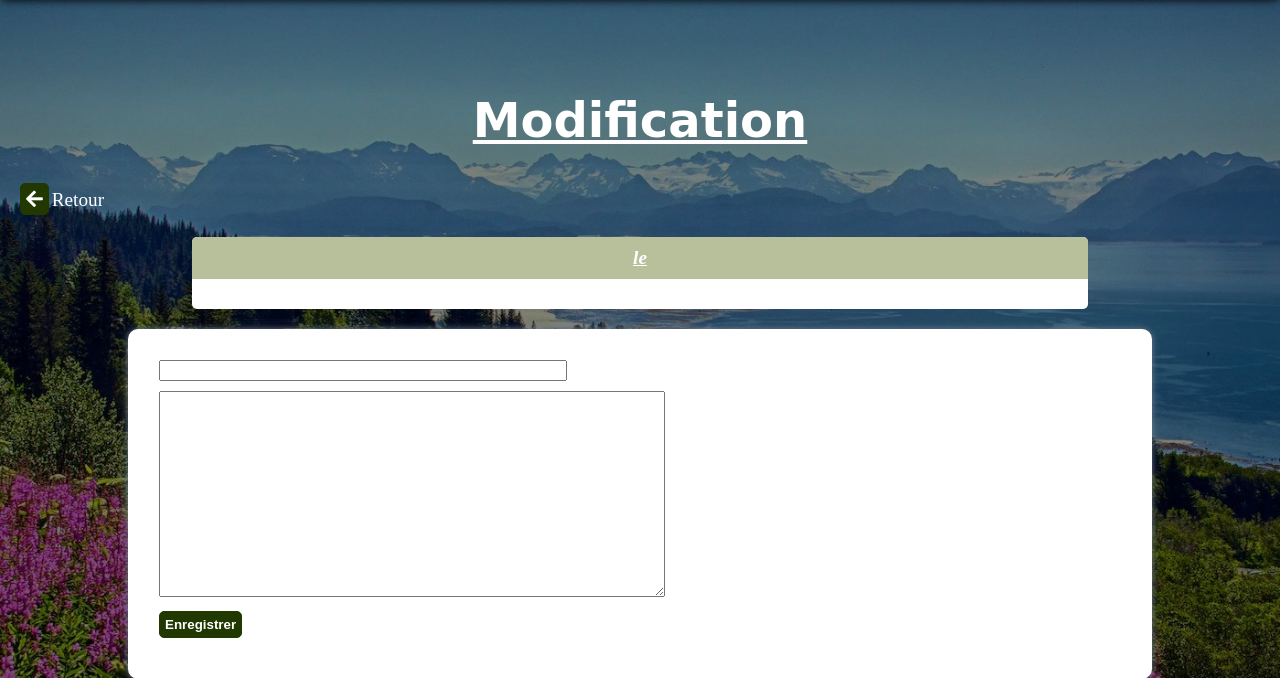
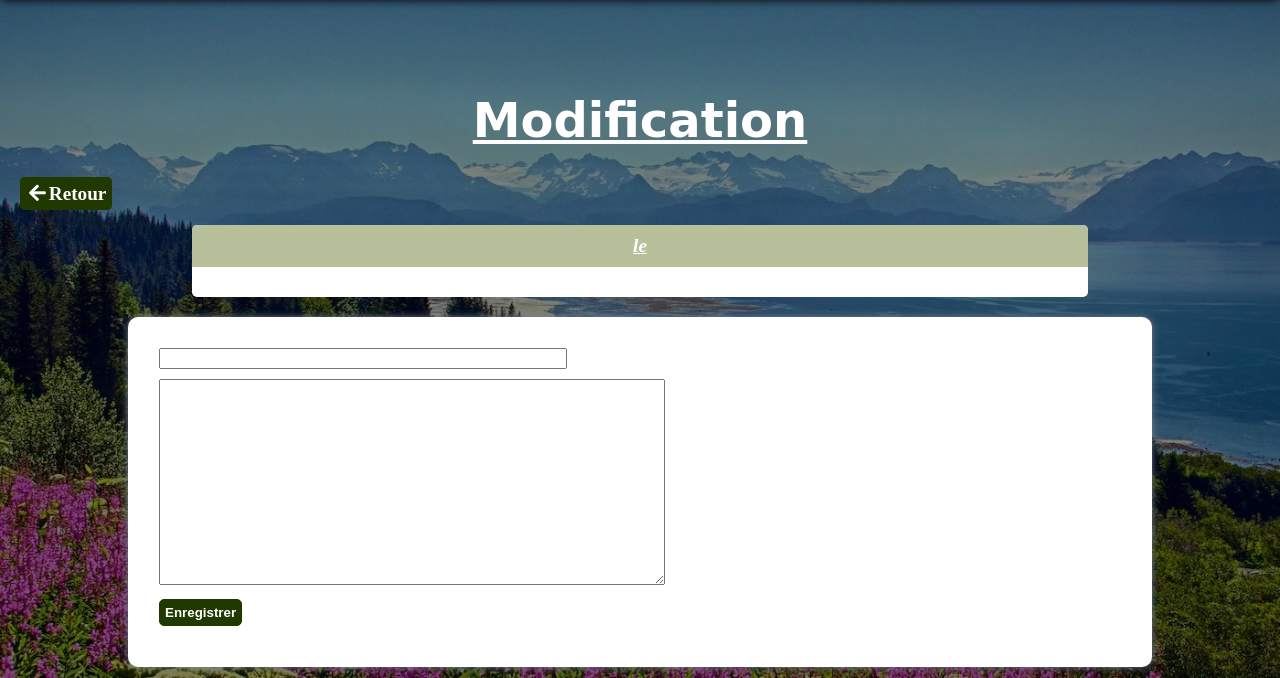
Before and after one commit to violettedanjou/Projet-4, a PHP site: template view/editionView.php in a window 1280 px wide. Shown: the part 80-758 px from the top of the page. Run offline with PHP 8.4, Linux system fonts and the light colour scheme; the template is opened without the code that fills it, so the values that code supplies are empty; some libraries are stand-ins or nearby versions; some web fonts are replaced.

Commit message:
Réglages CSS lien de retour vers liste des billets

```diff
--- a/public/commentaires.css
+++ b/public/commentaires.css
@@ -179,7 +179,7 @@ a#link-edit, a#link-report-remove
     color: #ac399a;
     font-weight: bold;
 }
-/* Mise en forme commentaires
+/* Mise en forme commentaires */
 #btn_return_listPosts a, #btn_return_admin_page a, #btn_return_connection_page a
 {
     margin-left: 20px;
@@ -196,24 +196,10 @@ a#link-edit, a#link-report-remove
     background-color: #ffffff;
     color: #213800;
     font-weight: bold;
-}*/
+}
 .fa-arrow-left
 {
     margin: 3px;
-    margin-left: 20px;
-    padding: 5px;
-    border: 1px solid #213800;
-    border-radius: 5px;
-    background-color: #213800;
-    color: #ffffff;
-    font-weight: bold;
-    text-decoration: none;
-}
-.fa-arrow-left:hover
-{
-    background-color: #ffffff;
-    color: #213800;
-    font-weight: bold;
 }
 #div-comments
 {
```
Also changed, not shown: view/postView.php (+4 -4 lines).
